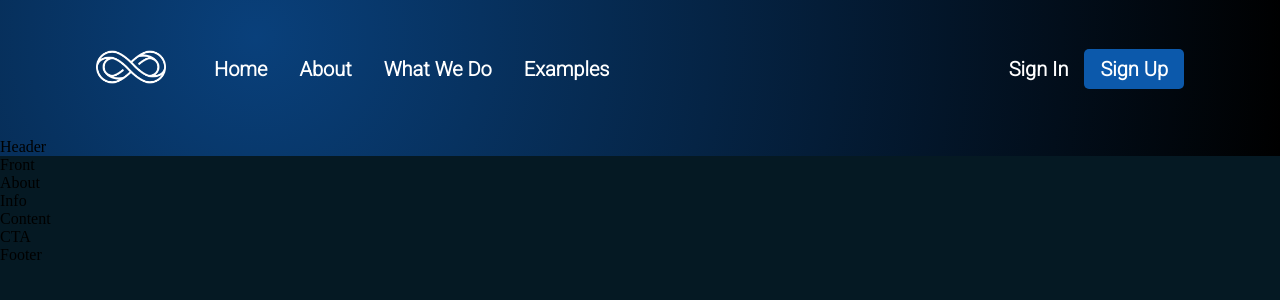
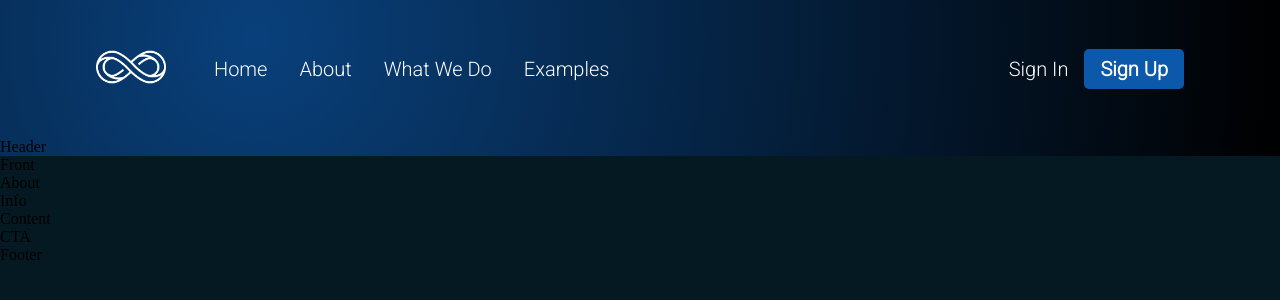
Before and after one commit to shaafshahzad/first-react-website, a React (Create React App) app: page / in a window 1280 px wide. Shown: the top 300 px of the page. Built offline with nearby package versions, Linux system fonts and the light colour scheme.

Commit message:
Changed font size/weight

```diff
--- a/src/components/navbar/navbar.css
+++ b/src/components/navbar/navbar.css
@@ -38,7 +38,7 @@
 .navbar-menu_container {
     color: white;
     font-family: var(--font-family);
-    font-weight: 600;
+    font-weight: 100;
     font-size: 20px;
     text-transform: capitalize;
     margin: 0 1rem;
```
